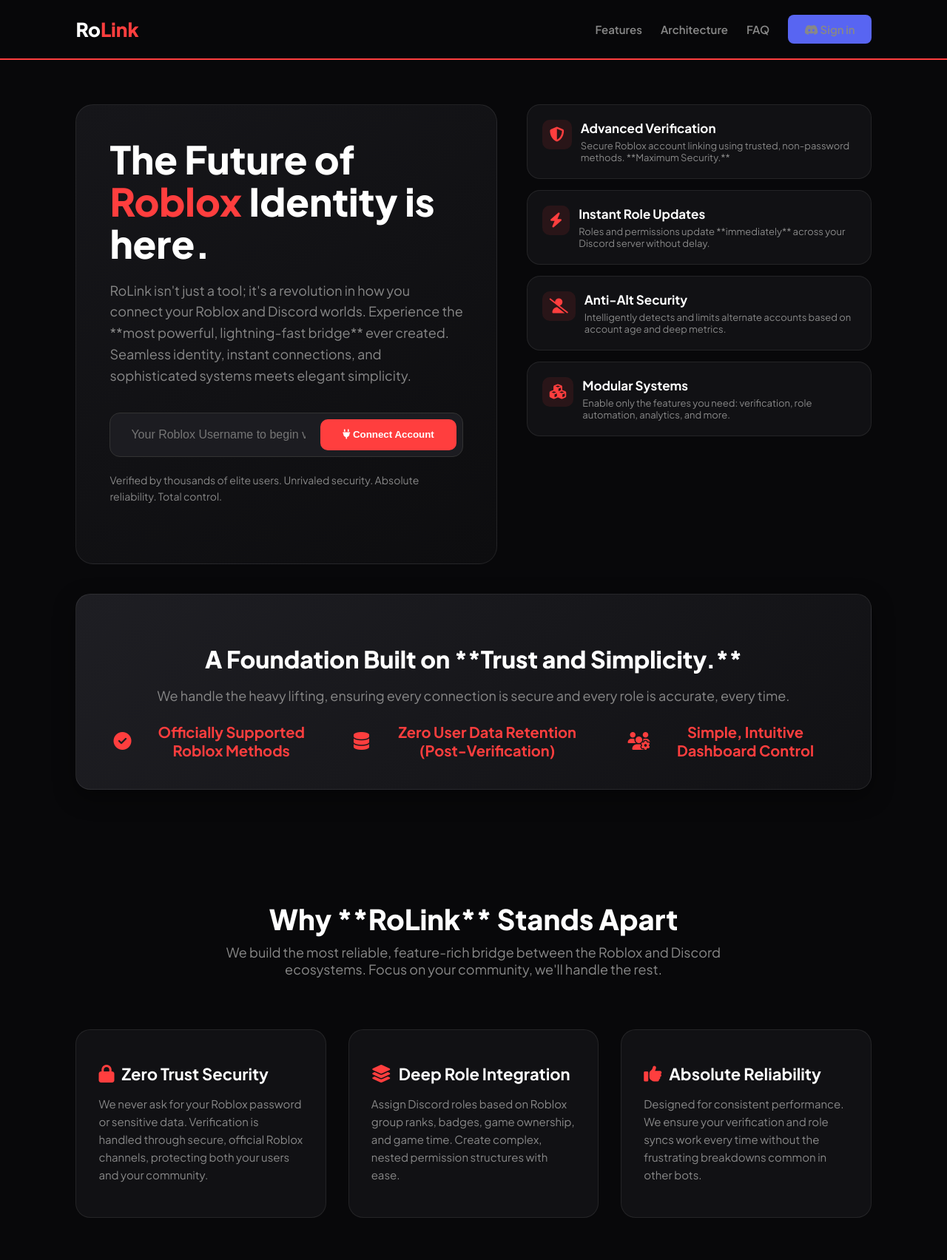
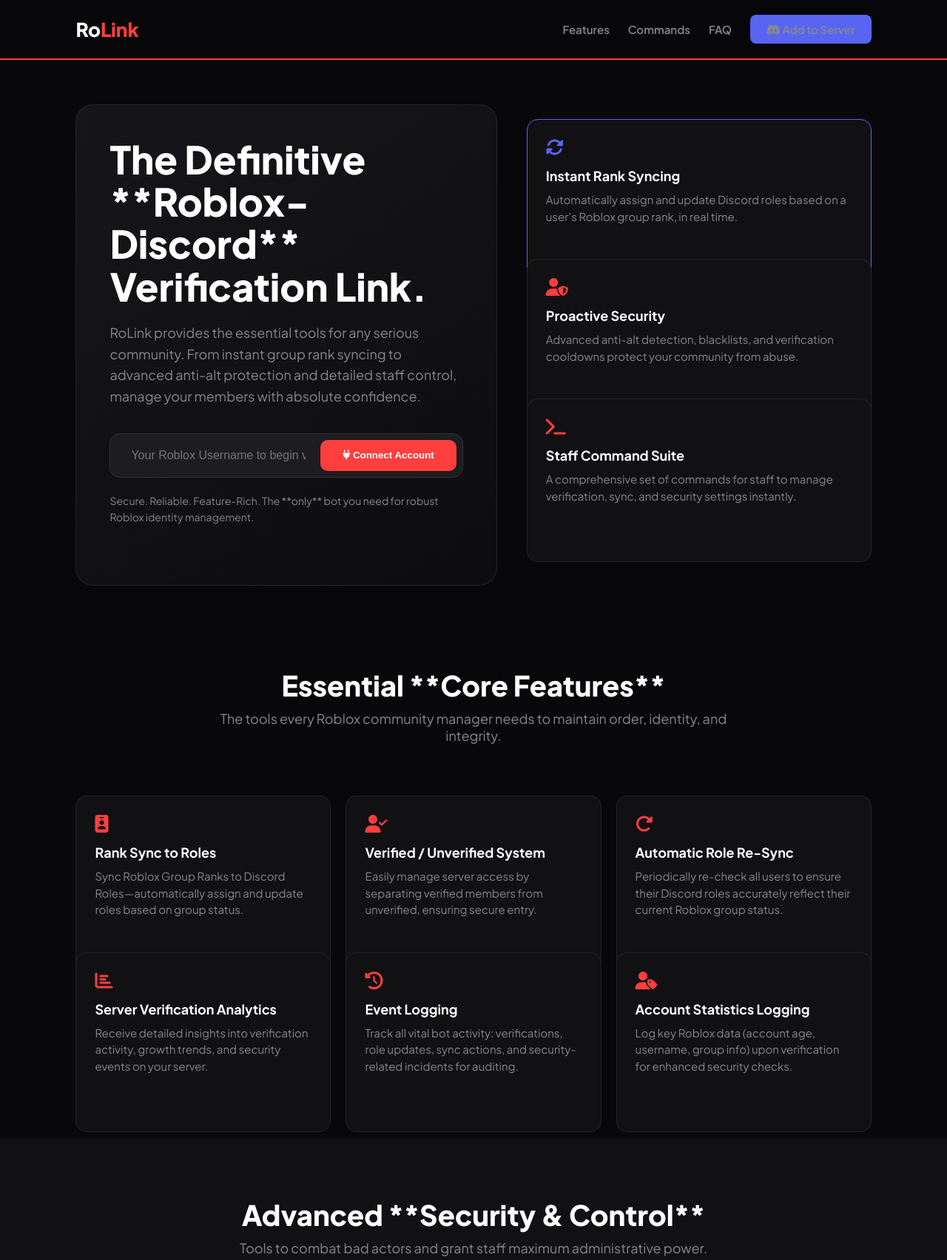
Before and after one commit to ruffledrufus412-ui/rolink-website, a Flask app: page /home in a window 1280 px wide. Shown: the top 1704 px of the page at 74% size. Run offline with Flask 3, Linux system fonts and the light colour scheme.

Commit message:
Final version: Complete feature and command reference update

```diff
--- a/templates/index.html
+++ b/templates/index.html
@@ -95,114 +95,72 @@
         }
         .btn-connect:hover { background: #e03737; }
 
-        /* --- FEATURE TABS --- */
-        .pink-grid {
+        /* --- CORE FEATURES GRID (Used for multiple sections) --- */
+        .features-grid {
             display: grid;
-            grid-template-columns: 1fr;
-            gap: 15px;
+            grid-template-columns: repeat(3, 1fr);
+            gap: 20px;
+            padding-top: 20px;
         }
-        .pink-card {
+        .feature-card {
             background: var(--card-bg);
             border: 1px solid var(--border);
-            padding: 20px;
-            border-radius: 18px;
+            padding: 25px;
+            border-radius: 15px;
             transition: 0.3s;
-            display: flex; align-items: flex-start;
+            height: 100%;
         }
-        .pink-card:hover { border-color: var(--primary); transform: translateY(-3px); }
-        .pink-card h3 { margin: 0 0 5px; font-size: 17px; color: #fff; display: flex; align-items: center; }
-        .pink-card p { margin: 0; color: var(--text-muted); font-size: 13px; }
-        .pink-card i {
-            font-size: 20px; color: var(--primary); margin-right: 12px;
-            background: rgba(255, 62, 62, 0.1); padding: 10px; border-radius: 10px;
+        .feature-card:hover { border-color: var(--primary); }
+        .feature-card i { color: var(--primary); font-size: 24px; margin-bottom: 10px; }
+        .feature-card h3 { font-size: 18px; font-weight: 700; margin: 5px 0 10px; }
+        .feature-card p { color: var(--text-muted); font-size: 15px; line-height: 1.5; margin: 0; }
+
+        .feature-section {
+            padding: 40px 8%;
+            margin-bottom: 20px;
         }
-        .card-content { flex-grow: 1; }
 
-        /* --- NEW SECTION STYLES (Previously speed callout) --- */
-        .trust-callout-section {
-            background: linear-gradient(135deg, #1e1e23, #111114);
+        /* --- COMMANDS SECTION --- */
+        .commands-section {
+            background: var(--card-bg);
             border-radius: 20px;
             border: 1px solid var(--border);
             margin: 0 8% 60px;
             padding: 40px 50px;
-            text-align: center;
-            box-shadow: 0 10px 30px rgba(0, 0, 0, 0.4);
         }
-        .trust-callout-section h2 {
-            font-size: 32px;
-            font-weight: 800;
-            color: white;
-            margin-bottom: 10px;
+        .commands-section h2 { text-align: center; margin-bottom: 30px; }
+        .commands-grid {
+            display: grid;
+            grid-template-columns: 1fr 1fr 1fr;
+            gap: 30px;
         }
-        .trust-callout-section p {
-            font-size: 18px;
-            color: var(--text-muted);
-            margin-bottom: 25px;
+        .command-group h3 {
+            color: var(--primary);
+            font-size: 22px;
+            font-weight: 700;
+            margin-bottom: 15px;
+            border-bottom: 2px solid var(--border);
+            padding-bottom: 5px;
         }
-        .trust-badges {
+        .command-group ul {
+            list-style: none;
+            padding: 0;
+            margin: 0;
+        }
+        .command-group li {
+            background: #1c1c21;
+            padding: 8px 15px;
+            border-radius: 8px;
+            margin-bottom: 8px;
+            font-family: 'Courier New', Courier, monospace;
+            font-size: 15px;
+            color: #ddd;
             display: flex;
-            justify-content: center;
-            gap: 40px;
-            margin-top: 20px;
+            justify-content: space-between;
         }
-        .trust-badge-item {
-            font-size: 20px;
-            font-weight: 700;
-            color: var(--primary);
-            display: flex;
-            align-items: center;
-        }
-        .trust-badge-item i {
-            margin-right: 10px;
-            font-size: 24px;
-        }
+        .command-group li span { color: var(--text-muted); font-family: 'Plus Jakarta Sans', sans-serif; font-size: 13px; margin-left: 10px; }
 
-
-        /* --- WHY CHOOSE ROLINK SECTION --- */
-        .why-grid {
-            display: grid;
-            grid-template-columns: repeat(3, 1fr);
-            gap: 30px;
-            padding-top: 20px;
-        }
-        .why-card {
-            background: var(--card-bg);
-            border: 1px solid var(--border);
-            padding: 30px;
-            border-radius: 20px;
-        }
-        .why-card h3 {
-            font-size: 22px; font-weight: 700; margin: 15px 0 10px;
-            display: flex; align-items: center; gap: 10px;
-        }
-        .why-card h3 i { color: var(--primary); font-size: 24px; }
-        .why-card p { color: var(--text-muted); font-size: 15px; line-height: 1.6; }
-
-        /* --- ENGINEERING SECTION --- */
-        .engineering-section {
-            background: #111114;
-            border-radius: 30px;
-            padding: 60px 8%;
-            border: 1px solid var(--border);
-            margin: 0 8% 60px;
-            background-image: url('https://www.transparenttextures.com/patterns/carbon-fibre.png');
-        }
-        .engineering-section h2 { font-size: 42px; font-weight: 800; margin-bottom: 20px; text-align: center; }
-        .engineering-content {
-            display: grid;
-            grid-template-columns: 1fr 1fr;
-            gap: 50px;
-            align-items: center;
-            padding-top: 30px;
-        }
-        .yap-glaze { font-size: 16px; color: var(--text-muted); line-height: 1.7; }
-        .purple-img {
-            width: 100%; border-radius: 20px;
-            box-shadow: 0 20px 40px rgba(0,0,0,0.6);
-            border: 1px solid var(--border);
-        }
-
-        /* --- TESTIMONIALS/FAQ SECTION --- */
+        /* --- TESTIMONIALS/FAQ SECTION (Kept for visual break) --- */
         .faq-grid {
             display: grid;
             grid-template-columns: 1fr 1fr;
@@ -259,9 +217,9 @@
             font-size: 14px;
         }
 
-        /* --- MOBILE RESPONSIVENESS (Crucial for preventing empty space on phones) --- */
+        /* --- MOBILE RESPONSIVENESS --- */
         @media (max-width: 1000px) {
-            .header, .container {
+            .header, .container, .feature-section {
                 padding-left: 5%;
                 padding-right: 5%;
             }
@@ -269,27 +227,12 @@
                 grid-template-columns: 1fr;
                 gap: 30px;
             }
-            .trust-callout-section {
+            .features-grid, .commands-grid, .faq-grid {
+                grid-template-columns: 1fr; /* Stack columns */
+            }
+            .commands-section {
                 margin: 0 5% 40px;
                 padding: 30px;
-            }
-            .trust-badges {
-                flex-direction: column;
-                gap: 15px;
-                align-items: center;
-            }
-            .why-grid, .engineering-content, .faq-grid {
-                grid-template-columns: 1fr; /* Stack columns */
-            }
-            .engineering-section {
-                padding: 40px 30px;
-                margin: 0 5% 40px;
-            }
-            .purple-img {
-                margin-top: 30px;
-            }
-            .engineering-content .yap-glaze {
-                order: 2; /* Puts the text below the image on small screens */
             }
         }
     </style>
@@ -299,20 +242,18 @@
     <header class="header">
         <a href="#" class="logo">Ro<span>Link</span></a>
         <div class="nav-links">
-            <a href="#features">Features</a>
-            <a href="#architecture">Architecture</a>
+            <a href="#core-features">Features</a>
+            <a href="#commands">Commands</a>
             <a href="#faq">FAQ</a>
-            <a href="#" class="btn-discord"><i class="fab fa-discord"></i> Sign in</a>
+            <a href="#" class="btn-discord"><i class="fab fa-discord"></i> Add to Server</a>
         </div>
     </header>
 
     <div class="hero-section">
         <div class="green-box">
-            <h1>The Future of <span>Roblox</span> Identity is here.</h1>
+            <h1>The Definitive **Roblox-Discord** Verification Link.</h1>
             <p class="glaze-text">
-                RoLink isn't just a tool; it's a revolution in how you connect your Roblox and Discord worlds.
-                Experience the **most powerful, lightning-fast bridge** ever created.
-                Seamless identity, instant connections, and sophisticated systems meets elegant simplicity.
+                RoLink provides the essential tools for any serious community. From instant group rank syncing to advanced anti-alt protection and detailed staff control, manage your members with absolute confidence.
             </p>
 
             <form class="connect-bar">
@@ -321,88 +262,139 @@
             </form>
 
             <div class="glaze-text" style="font-size: 14px; margin-top: -10px;">
-                Verified by thousands of elite users. Unrivaled security. Absolute reliability. Total control.
+                Secure. Reliable. Feature-Rich. The **only** bot you need for robust Roblox identity management.
             </div>
         </div>
 
-        <div class="pink-grid" id="features">
-            <div class="pink-card">
-                <i class="fas fa-shield-alt"></i>
-                <div class="card-content">
-                    <h3>Advanced Verification</h3>
-                    <p>Secure Roblox account linking using trusted, non-password methods. **Maximum Security.**</p>
-                </div>
+        <div class="features-grid" style="grid-template-columns: 1fr;">
+            <div class="feature-card" style="border-color: var(--secondary);">
+                <i class="fas fa-sync-alt" style="color: var(--secondary);"></i>
+                <h3>Instant Rank Syncing</h3>
+                <p>Automatically assign and update Discord roles based on a user’s Roblox group rank, in real time.</p>
             </div>
-            <div class="pink-card">
-                <i class="fas fa-bolt"></i>
-                <div class="card-content">
-                    <h3>Instant Role Updates</h3>
-                    <p>Roles and permissions update **immediately** across your Discord server without delay.</p>
-                </div>
+            <div class="feature-card">
+                <i class="fas fa-user-shield"></i>
+                <h3>Proactive Security</h3>
+                <p>Advanced anti-alt detection, blacklists, and verification cooldowns protect your community from abuse.</p>
             </div>
-            <div class="pink-card">
-                <i class="fas fa-user-slash"></i>
-                <div class="card-content">
-                    <h3>Anti-Alt Security</h3>
-                    <p>Intelligently detects and limits alternate accounts based on account age and deep metrics.</p>
-                </div>
-            </div>
-            <div class="pink-card">
-                <i class="fas fa-cubes"></i>
-                <div class="card-content">
-                    <h3>Modular Systems</h3>
-                    <p>Enable only the features you need: verification, role automation, analytics, and more.</p>
-                </div>
+            <div class="feature-card">
+                <i class="fas fa-terminal"></i>
+                <h3>Staff Command Suite</h3>
+                <p>A comprehensive set of commands for staff to manage verification, sync, and security settings instantly.</p>
             </div>
         </div>
-    </div>
+        </div>
 
-    <div class="trust-callout-section">
-        <h2>A Foundation Built on **Trust and Simplicity.**</h2>
-        <p>We handle the heavy lifting, ensuring every connection is secure and every role is accurate, every time.</p>
-        <div class="trust-badges">
-            <div class="trust-badge-item">
-                <i class="fas fa-check-circle"></i> Officially Supported Roblox Methods
+    <section class="feature-section" id="core-features">
+        <div class="content-center">
+            <h2 class="section-title">Essential **Core Features**</h2>
+            <p class="section-subtitle">The tools every Roblox community manager needs to maintain order, identity, and integrity.</p>
+        </div>
+        <div class="features-grid">
+            <div class="feature-card">
+                <i class="fas fa-id-badge"></i>
+                <h3>Rank Sync to Roles</h3>
+                <p>Sync Roblox Group Ranks to Discord Roles—automatically assign and update roles based on group status.</p>
             </div>
-            <div class="trust-badge-item">
-                <i class="fas fa-database"></i> Zero User Data Retention (Post-Verification)
+            <div class="feature-card">
+                <i class="fas fa-user-check"></i>
+                <h3>Verified / Unverified System</h3>
+                <p>Easily manage server access by separating verified members from unverified, ensuring secure entry.</p>
             </div>
-            <div class="trust-badge-item">
-                <i class="fas fa-users-cog"></i> Simple, Intuitive Dashboard Control
+            <div class="feature-card">
+                <i class="fas fa-redo-alt"></i>
+                <h3>Automatic Role Re-Sync</h3>
+                <p>Periodically re-check all users to ensure their Discord roles accurately reflect their current Roblox group status.</p>
             </div>
-        </div>
-    </div>
-    <section class="container">
-        <div class="content-center">
-            <h2 class="section-title">Why **RoLink** Stands Apart</h2>
-            <p class="section-subtitle">We build the most reliable, feature-rich bridge between the Roblox and Discord ecosystems. Focus on your community, we'll handle the rest.</p>
-        </div>
-        <div class="why-grid">
-            <div class="why-card">
-                <h3><i class="fas fa-lock"></i> Zero Trust Security</h3>
-                <p>We never ask for your Roblox password or sensitive data. Verification is handled through secure, official Roblox channels, protecting both your users and your community.</p>
+            <div class="feature-card">
+                <i class="fas fa-chart-bar"></i>
+                <h3>Server Verification Analytics</h3>
+                <p>Receive detailed insights into verification activity, growth trends, and security events on your server.</p>
             </div>
-            <div class="why-card">
-                <h3><i class="fas fa-layer-group"></i> Deep Role Integration</h3>
-                <p>Assign Discord roles based on Roblox group ranks, badges, game ownership, and game time. Create complex, nested permission structures with ease.</p>
+            <div class="feature-card">
+                <i class="fas fa-history"></i>
+                <h3>Event Logging</h3>
+                <p>Track all vital bot activity: verifications, role updates, sync actions, and security-related incidents for auditing.</p>
             </div>
-            <div class="why-card">
-                <h3><i class="fas fa-thumbs-up"></i> Absolute Reliability</h3>
-                <p>Designed for consistent performance. We ensure your verification and role syncs work every time without the frustrating breakdowns common in other bots.</p>
+            <div class="feature-card">
+                <i class="fas fa-user-tag"></i>
+                <h3>Account Statistics Logging</h3>
+                <p>Log key Roblox data (account age, username, group info) upon verification for enhanced security checks.</p>
             </div>
         </div>
     </section>
 
-    <section class="engineering-section" id="architecture">
-        <h2>Our Architecture: **Security First.**</h2>
-        <div class="engineering-content">
-            <div class="yap-glaze">
-                <p>The RoLink system is fundamentally designed around the safety of your community. We use **best-in-class data encryption and verification protocols** to guarantee that user information remains private and uncompromised. Your Roblox users link their accounts directly through authorized Roblox channels, keeping passwords out of our hands and yours.</p>
-                <p>We focus on a **set-and-forget experience**—you configure the roles and rules, and RoLink handles the complex, ongoing verification checks and identity maintenance quietly in the background, offering you complete peace of mind and total control over your community's membership.</p>
+    <section class="feature-section" style="background: var(--card-bg); margin: 0 0 60px 0;">
+        <div class="content-center">
+            <h2 class="section-title" style="margin-top: 0; padding-top: 40px;">Advanced **Security & Control**</h2>
+            <p class="section-subtitle">Tools to combat bad actors and grant staff maximum administrative power.</p>
+        </div>
+        <div class="features-grid">
+            <div class="feature-card" style="border-color: #f7a940;">
+                <i class="fas fa-bug" style="color: #f7a940;"></i>
+                <h3>Anti-Alt Detection</h3>
+                <p>Detect suspicious or newly created Roblox accounts using logged statistics to reduce alt abuse and maintain server trust.</p>
             </div>
-            <img src="https://i.imgur.com/8m5V3fH.png" alt="RoLink Interface Preview" class="purple-img">
+            <div class="feature-card" style="border-color: #27ae60;">
+                <i class="fas fa-list-ul" style="color: #27ae60;"></i>
+                <h3>Blacklist & Whitelist</h3>
+                <p>Block known abusers from verifying or allow trusted users to bypass standard verification checks.</p>
+            </div>
+            <div class="feature-card" style="border-color: #e74c3c;">
+                <i class="fas fa-stopwatch" style="color: #e74c3c;"></i>
+                <h3>Verification Cooldowns</h3>
+                <p>Limit verification attempts per user to prevent spam, rate limits, and automated abuse of the system.</p>
+            </div>
+        </div>
+        <div style="padding-bottom: 40px;"></div>
+    </section>
+
+    <section class="commands-section" id="commands">
+        <h2 class="section-title">Full **Command Reference**</h2>
+        <div class="commands-grid">
+            <div class="command-group">
+                <h3>User Commands</h3>
+                <ul>
+                    <li>/verify<span>Start verification</span></li>
+                    <li>/status<span>View sync status</span></li>
+                    <li>/profile<span>View Roblox info</span></li>
+                    <li>/stats<span>Display account stats</span></li>
+                    <li>/history<span>View sync history</span></li>
+                    <li>/unlink<span>Unlink account</span></li>
+                    <li>/dashboard<span>Web dashboard link</span></li>
+                    <li>/help verify<span>Verification help</span></li>
+                </ul>
+            </div>
+            <div class="command-group">
+                <h3>Staff Commands</h3>
+                <ul>
+                    <li>/setup<span>Initial server setup</span></li>
+                    <li>/settings<span>View config</span></li>
+                    <li>/setgroup<span>Set sync group</span></li>
+                    <li>/setrole<span>Map roles to ranks</span></li>
+                    <li>/resync user<span>Force user re-sync</span></li>
+                    <li>/bulksync<span>Sync all users</span></li>
+                    <li>/verify user<span>Manual verification</span></li>
+                    <li>/reset user<span>Reset user link</span></li>
+                    <li>/logs<span>View security events</span></li>
+                    <li>/analytics<span>View security stats</span></li>
+                    <li>/lock verification<span>Disable verification</span></li>
+                </ul>
+            </div>
+            <div class="command-group">
+                <h3>Admin/Utility</h3>
+                <ul>
+                    <li>/sync<span>Force full sync</span></li>
+                    <li>/blacklist user<span>Prevent verification</span></li>
+                    <li>/unblacklist user<span>Remove blacklist</span></li>
+                    <li>/whitelist user<span>Bypass checks</span></li>
+                    <li>/dashboard<span>Config dashboard link</span></li>
+                    <li>/support server<span>Join support server</span></li>
+                </ul>
+            </div>
         </div>
     </section>
+
 
     <section class="container" id="faq">
         <div class="content-center">
@@ -426,7 +418,7 @@
                         <i class="fas fa-plus faq-icon"></i>
                     </div>
                     <div class="faq-answer">
-                        The free tier includes core verification, group rank syncing, and basic anti-alt security for communities up to a certain size. Advanced features like role hierarchy and detailed analytics are premium.
+                        The free tier includes core verification, group rank syncing, and basic anti-alt security for communities up to a certain size. Advanced features like role hierarchy, detailed logging, and analytics are typically premium features.
                     </div>
                 </div>
                 <div class="faq-item">
@@ -442,7 +434,7 @@
 
             <div>
                 <div class="testimonial-card">
-                    <p>"We switched to RoLink and immediately saw a 60% reduction in support tickets related to verification issues. The speed is unbelievable and the Anti-Alt features are game-changing for moderation."</p>
+                    <p>"We switched to RoLink and immediately saw a 60% reduction in support tickets related to verification issues. The Anti-Alt features are game-changing for moderation."</p>
                     <p class="testimonial-author">Alex M. <br><small>Lead Developer, *Mega-Roblox Group*</small></p>
                 </div>
                 <div class="testimonial-card" style="margin-top: 20px; border-color: var(--secondary);">
@@ -453,9 +445,9 @@
         </div>
     </section>
 
-    <section class="engineering-section" style="padding: 50px 8%; text-align: center; margin-bottom: 0;">
-        <h2 style="font-size: 36px; margin-bottom: 15px;">Ready to Elevate Your Community?</h2>
-        <p class="section-subtitle" style="margin-bottom: 30px;">Join thousands of top Roblox communities using RoLink today. Set up in less than five minutes.</p>
+    <section class="feature-section" style="background: var(--card-bg); padding: 50px 8%; text-align: center; margin-bottom: 0;">
+        <h2 style="font-size: 36px; margin-bottom: 15px;">Ready for Complete Verification Control?</h2>
+        <p class="section-subtitle" style="margin-bottom: 30px;">Deploy the most reliable, feature-complete Roblox verification bot in minutes.</p>
         <a href="#" class="btn-discord" style="font-size: 18px; padding: 15px 40px;"><i class="fas fa-robot"></i> **Add RoLink Bot Now**</a>
     </section>
 
```
